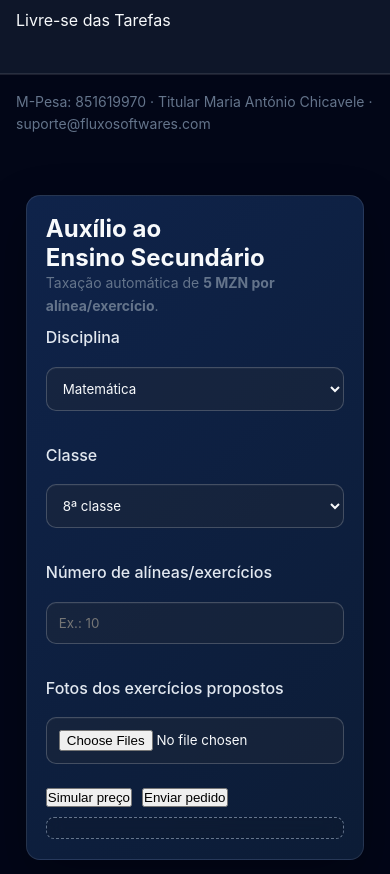
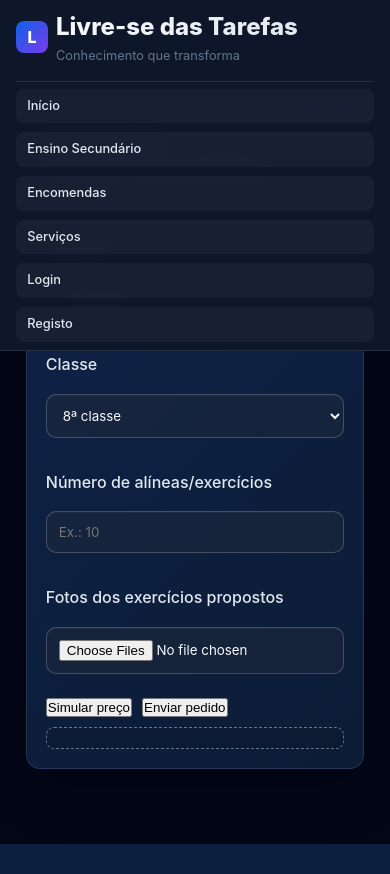
Before and after one commit to mabuie-test/php-aapp, a PHP site: page /secondary-school.html in a window 390 px wide. After the commit the page ends 844 px from the top, so only its background shows below. Run offline with PHP 8.4, Linux system fonts and the light colour scheme.

Commit message:
Corrige navegação mobile sem menu oculto

```diff
--- a/php-app/public/secondary-school.html
+++ b/php-app/public/secondary-school.html
@@ -2,17 +2,22 @@
 <html lang="pt">
 <head>
   <meta charset="UTF-8">
-  <meta name="viewport" content="width=1280, initial-scale=1.0">
+  <meta name="viewport" content="width=device-width, initial-scale=1.0">
   <title>Auxílio ao Ensino Secundário - Livre-se das Tarefas</title>
   <link rel="stylesheet" href="/styles.css" />
 </head>
-<body>
-  <div class="footer" style="margin:0 auto 0.8rem;max-width:100%;padding:0.6rem 1rem;">
-    <p class="muted">M-Pesa: 851619970 · Titular Maria António Chicavele · suporte@fluxosoftwares.com</p>
+<body class="logged-in">
+  <header>
+    <div class="header-content">
+      <div class="logo-container">
+        <div class="logo-icon">L</div>
+        <div>
+          <div class="logo-text">Livre-se das Tarefas</div>
+          <div class="tagline">Conhecimento que transforma</div>
         </div>
-  <header class="topbar">
-    <div class="brand">Livre-se das Tarefas</div>
+      </div>
       <nav class="navbar">
+        <div class="nav-links">
           <a href="/index.html">Início</a>
           <a href="/secondary-school.html">Ensino Secundário</a>
           <a href="/order.html">Encomendas</a>
@@ -20,7 +25,9 @@
           <button id="logout" class="ghost auth-only">Terminar sessão</button>
           <a href="/login.html" class="anon-only">Login</a>
           <a href="/register.html" class="anon-only">Registo</a>
+        </div>
       </nav>
+    </div>
   </header>
 
   <main class="container" style="max-width:860px;">
--- a/php-app/public/styles.css
+++ b/php-app/public/styles.css
@@ -1735,7 +1735,7 @@ canvas {
 }
 
 /* ============================================
-   HAMBURGUER MOBILE COMPACTO
+   NAVEGAÇÃO MOBILE (LINKS VISÍVEIS POR PADRÃO)
    ============================================ */
 .mobile-hamburger {
   display: none;
@@ -1758,27 +1758,13 @@ canvas {
 }
 
 @media (max-width: 768px) {
-  .mobile-hamburger { display: block; }
-
-  header {
-    padding-right: 2.8rem;
+  .mobile-hamburger {
+    display: none;
   }
 
   header .navbar,
   header nav.navbar,
   header > nav {
-    display: none;
-    width: 100%;
-  }
-
-  body.navbar-open header {
-    max-height: 100vh;
-    overflow-y: auto;
-  }
-
-  body.navbar-open header .navbar,
-  body.navbar-open header nav.navbar,
-  body.navbar-open header > nav {
     display: flex;
     flex-direction: column;
     gap: 0.55rem;
@@ -1786,23 +1772,23 @@ canvas {
     margin-top: 0.4rem;
   }
 
-  body.navbar-open header .nav-links {
+  header .nav-links {
     width: 100%;
     display: flex;
     flex-direction: column;
     gap: 0.55rem;
   }
 
-  body.navbar-open header .nav-links > * {
+  header .nav-links > * {
     min-width: 0;
     width: 100%;
     flex: 1 1 auto;
   }
 
-  body.navbar-open header .navbar a,
-  body.navbar-open header .navbar .ghost,
-  body.navbar-open header nav a,
-  body.navbar-open header nav button {
+  header .navbar a,
+  header .navbar .ghost,
+  header nav a,
+  header nav button {
     width: 100%;
     justify-content: flex-start;
   }
```
Also changed, not shown: php-app/public/order.html (+14 -4 lines). Lines whose indentation alone changed are shown as unchanged.
